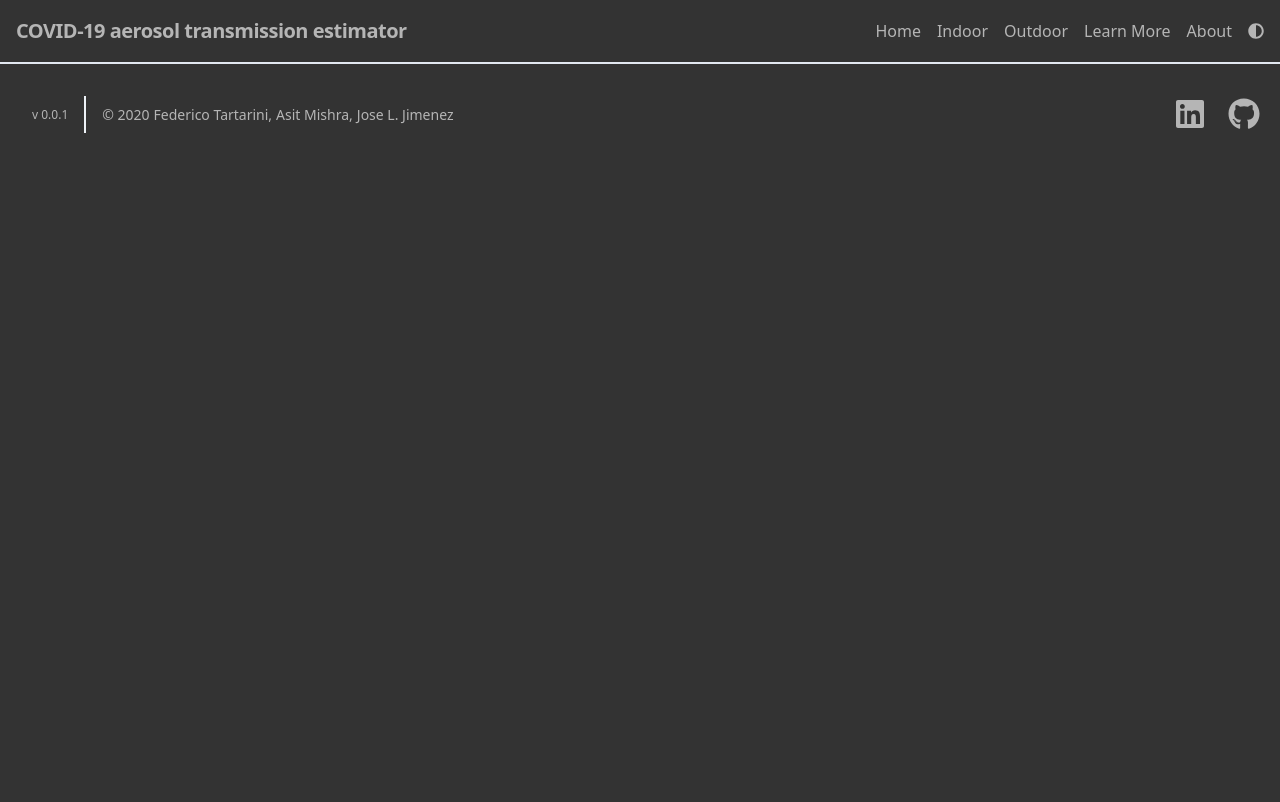
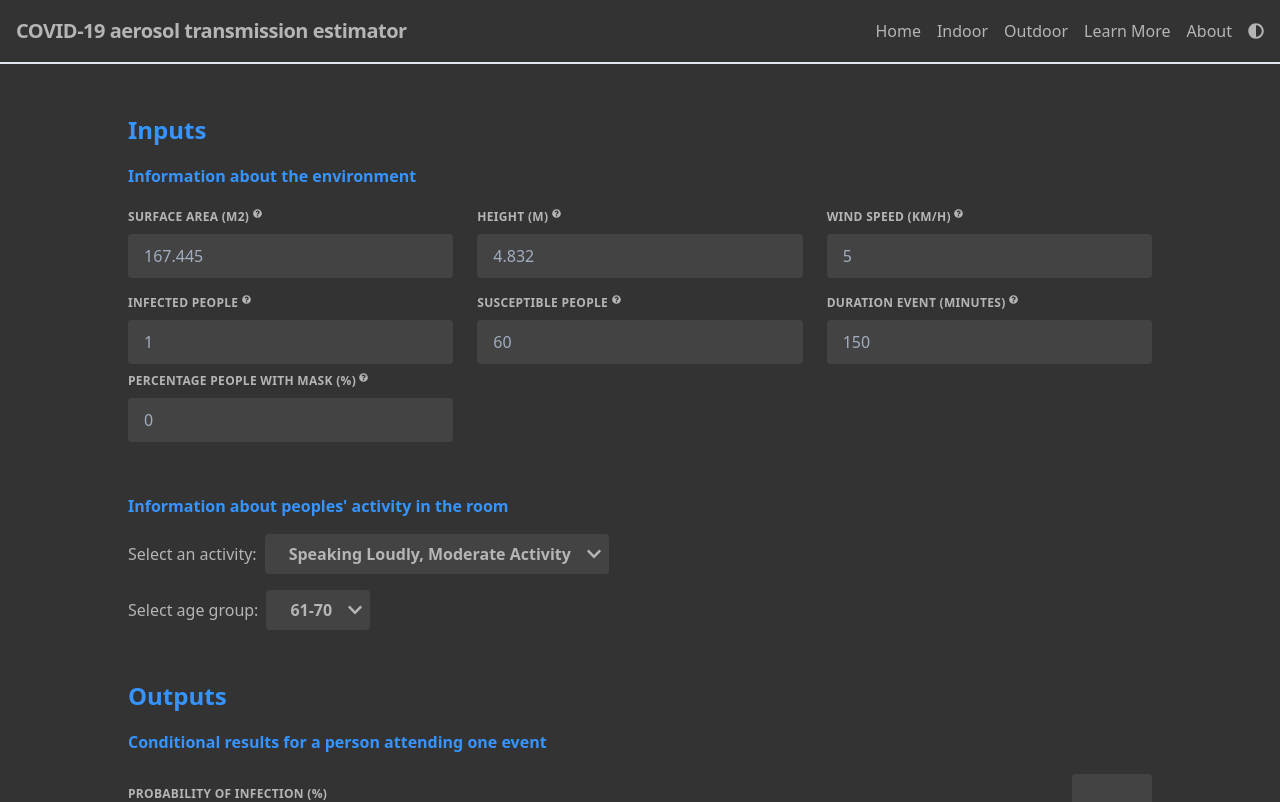
Before and after one commit to FedericoTartarini/covid-aerosol-transmission-estimator, a React (Create React App) app: page /outdoor in a window 1280 px wide. Shown: the top 802 px of the page. Built offline with nearby package versions, Linux system fonts and the light colour scheme.

Commit message:
* added outdoor calculation * removed github actions * initialized all outputs to 0

```diff
--- a/src/App.js
+++ b/src/App.js
@@ -1,5 +1,6 @@
 import React, { Suspense, useState } from "react";
 import Indoor from "./Components/Indoor";
+import Outdoor from "./Components/Outdoor";
 import { BrowserRouter as Router, Switch, Route } from "react-router-dom";
 import Loader from "./Components/Loader";
 import NavigationBar from "./Components/NavigationBar";
@@ -38,6 +39,9 @@ function App() {
               <Route path="/indoor">
                 <Indoor />
               </Route>
+              <Route path="/outdoor">
+                <Outdoor />
+              </Route>
               <Route path="/help/:id" component={HelpPage} />
             </Switch>
           </Suspense>
--- a/src/Components/Indoor.js
+++ b/src/Components/Indoor.js
@@ -57,8 +57,8 @@ class Indoor extends React.Component {
       pressure: 0.95,
       co2Outdoors: 415,
       // info event
-      decayRateVirus: 0.62,
-      depositionSurface: 0.3,
+      decayRateVirus: 0.62, // todo write about this assumption
+      depositionSurface: 0.3, // todo write about this assumption
       // info people
       susceptiblePeople: 9,
       co2EmissionRate: 0.005,
@@ -68,24 +68,24 @@ class Indoor extends React.Component {
       exhalationMaskEff: 0.5,
       inhalationMaskEff: 0.3,
       // OUTPUTS
-      area: 47,
-      volume: 142,
-      firstOrderLoss: 3.92,
-      netEmissionRate: 12.5,
-      avgQuantaConcentration: 0.01585,
-      quantaInhaledPerson: 0.00477,
-      pCondOneEventInfection: 0.0235,
-      pCondOneEventHospitalization: 0.0047,
-      pCondOneEventDeath: 0.0002,
-      pCondOneEventCarTravel: 3.3,
-      pAbsOneEventInfection: 0.0004,
-      pAbsOneEventHospitalization: 0.0001,
-      pAbsOneEventDeath: 0.0,
-      pAbsOneEventCarTravel: 0.1,
-      pAbsMultipleEventInfection: 0.0761,
-      pAbsMultipleEventHospitalization: 0.0152,
-      pAbsMultipleEventDeath: 0.0008,
-      pAbsMultipleEventCarTravel: 0.1,
+      area: "",
+      volume: "",
+      firstOrderLoss: "",
+      netEmissionRate: "",
+      avgQuantaConcentration: "",
+      quantaInhaledPerson: "",
+      pCondOneEventInfection: "",
+      pCondOneEventHospitalization: "",
+      pCondOneEventDeath: "",
+      pCondOneEventCarTravel: "",
+      pAbsOneEventInfection: "",
+      pAbsOneEventHospitalization: "",
+      pAbsOneEventDeath: "",
+      pAbsOneEventCarTravel: "",
+      pAbsMultipleEventInfection: "",
+      pAbsMultipleEventHospitalization: "",
+      pAbsMultipleEventDeath: "",
+      pAbsMultipleEventCarTravel: "",
     };
 
     this.listActivities = [
@@ -377,8 +377,8 @@ class Indoor extends React.Component {
           <meta name="description" content="content" />
         </Helmet>
         <section className="container mx-auto">
-          <div className="lg:mx-12">
-            <h1 className="title-font text-2xl mb-4 mt-12 font-bold">Inputs</h1>
+          <div className="lg:mx-12 my-4 lg:my-12">
+            <h1 className="title-font text-2xl mb-4 font-bold">Inputs</h1>
             <form className="w-full">
               <h1 className="title-font mb-4 font-bold">
                 Information about the environment
--- /dev/null
+++ b/src/Components/Outdoor.js
@@ -0,0 +1,282 @@
+import React from "react";
+import {
+  avgQuantaConcentration,
+  firstOrderLoss,
+  netEmissionRate,
+  pCondOneEventInfection,
+  quantaInhaledPerson,
+} from "../Functions/Utils";
+import { Helmet } from "react-helmet";
+import InputField from "./InputField";
+import DropDown from "./DropDown";
+import OutputField from "./OutputField";
+
+class Outdoor extends React.Component {
+  constructor(props) {
+    super(props);
+    this.state = {
+      // INPUTS
+      // info environment
+      surfaceArea: 167.445,
+      height: 4.832,
+      windSpeed: 5,
+      // info event
+      durationEvent: 150,
+      // info people
+      activity: "Speaking loudly, moderate activity",
+      ageGroup: "61-70",
+      perPeopleMask: 0,
+      numberInfected: 1,
+      susceptiblePeople: 60,
+      // CALCULATED AND ESTIMATED inputs
+      // info event
+      decayRateVirus: 9.3, // todo write about this assumption
+      depositionSurface: 0.3, // todo write about this assumption
+      controlMeasure: 0, // todo write about this assumption
+      // info people
+      breathingRate: 1.1,
+      quanta: 970,
+      maskType: "No mask",
+      exhalationMaskEff: 0,
+      inhalationMaskEff: 0,
+      // OUTPUTS
+      volume: "",
+      firstOrderLoss: "",
+      netEmissionRate: "",
+      avgQuantaConcentration: "",
+      quantaInhaledPerson: "",
+      pCondOneEventInfection: "",
+      casesArising: "",
+    };
+
+    this.listActivities = [
+      "Quite working, Seated",
+      "Speaking, Seated",
+      "Speaking loudly, Seated",
+      "Quite working, Standing",
+      "Speaking, Standing",
+      "Speaking loudly, Standing",
+      "Quite, moderate activity",
+      "Speaking, moderate activity",
+      "Speaking loudly, moderate activity",
+      "Quite, heavy activity",
+      "Speaking, heavy activity",
+      "Speaking loudly, heavy activity",
+      "Teaching, speaking",
+      "Teaching, speaking loudly",
+      "Student, speaking",
+      "Student, speaking loudly",
+    ];
+
+    this.maskTypes = [
+      "No mask",
+      "Mixed (if unsure)",
+      "Surgical mask",
+      "Cloth mask",
+      "N95",
+      "N95 - valved",
+      "Face shields",
+    ];
+
+    this.quanta_resp_data = require("../Data/quanta_resp_data.json");
+
+    let arrayAge = [];
+    Object.keys(this.quanta_resp_data).forEach(function (key) {
+      arrayAge.push(key);
+    });
+    this.ageGroups = arrayAge;
+
+    this.handleInputChange = this.handleInputChange.bind(this);
+    this.handleDroDowAct = this.handleDroDowAct.bind(this);
+    this.handleDroDowAge = this.handleDroDowAge.bind(this);
+    this.calculateOutputs = this.calculateOutputs.bind(this);
+  }
+
+  handleInputChange(evt) {
+    let tmp = this.state;
+    tmp[evt.target.name] = evt.target.value;
+
+    this.setState(tmp);
+
+    this.calculateOutputs();
+  }
+
+  calculateOutputs() {
+    let data = this.state;
+    data.volume = data.surfaceArea * data.height;
+    data.outdoorAirACH =
+      (data.windSpeed / 3.6 / Math.sqrt(data.surfaceArea)) * 3600;
+    data.firstOrderLoss = firstOrderLoss(
+      data.outdoorAirACH,
+      data.decayRateVirus,
+      data.controlMeasure,
+      data.depositionSurface
+    );
+    data.netEmissionRate = netEmissionRate(
+      data.quanta,
+      data.exhalationMaskEff,
+      data.perPeopleMask / 100,
+      data.numberInfected
+    );
+    data.avgQuantaConcentration = avgQuantaConcentration(
+      data.netEmissionRate,
+      data.firstOrderLoss,
+      data.volume,
+      data.durationEvent
+    );
+    data.quantaInhaledPerson = quantaInhaledPerson(
+      data.avgQuantaConcentration,
+      data.breathingRate,
+      data.durationEvent,
+      data.inhalationMaskEff,
+      data.perPeopleMask / 100
+    );
+    data.pCondOneEventInfection = pCondOneEventInfection(
+      data.quantaInhaledPerson
+    );
+    data.casesArising = (
+      (data.pCondOneEventInfection / 100) *
+      data.susceptiblePeople
+    ).toFixed(2);
+    data.pCondOneEventInfection = data.pCondOneEventInfection.toFixed(4);
+
+    console.log(data);
+
+    this.setState(data);
+  }
+
+  handleDroDowAct(activity) {
+    const values = this.quanta_resp_data[this.state.ageGroup][activity];
+
+    let tmp = this.state;
+
+    tmp.activity = activity;
+    tmp.breathingRate = values["Respiration.m3_min"] * 60;
+    tmp.quanta = values["QuantaEmission"];
+
+    this.setState(tmp);
+
+    this.calculateOutputs();
+  }
+
+  handleDroDowAge(ageGroup) {
+    const values = this.quanta_resp_data[ageGroup][this.state.activity];
+    let tmp = this.state;
+
+    tmp.ageGroup = ageGroup;
+    tmp.breathingRate = values["Respiration.m3_min"] * 60;
+    tmp.quanta = values["QuantaEmission"];
+
+    this.setState(tmp);
+
+    this.calculateOutputs();
+  }
+
+  render() {
+    return (
+      <div>
+        <Helmet>
+          <title>Outdoor</title>
+          <meta name="description" content="content" />
+        </Helmet>
+        <section className="container mx-auto">
+          <div className="lg:mx-12 my-4 lg:my-12">
+            <h1 className="title-font text-2xl mb-4 font-bold">Inputs</h1>
+            <form className="w-full">
+              <h1 className="title-font mb-4 font-bold">
+                Information about the environment
+              </h1>{" "}
+              <div className="flex items-end flex-wrap -mx-3 mb-2">
+                <InputField
+                  handleChange={this.handleInputChange}
+                  data={this.state}
+                  id={"surfaceArea"}
+                  label={"Surface Area (m2)"}
+                />
+                <InputField
+                  handleChange={this.handleInputChange}
+                  data={this.state}
+                  id={"height"}
+                  label={"Height (m)"}
+                />
+                <InputField
+                  handleChange={this.handleInputChange}
+                  data={this.state}
+                  id={"windSpeed"}
+                  label={"Wind Speed (km/h)"}
+                />
+              </div>
+              <div className="flex items-end flex-wrap -mx-3 mb-2">
+                <InputField
+                  handleChange={this.handleInputChange}
+                  data={this.state}
+                  id={"numberInfected"}
+                  label={"Infected people"}
+                />
+                <InputField
+                  handleChange={this.handleInputChange}
+                  data={this.state}
+                  id={"susceptiblePeople"}
+                  label={"Susceptible people"}
+                />
+                <InputField
+                  handleChange={this.handleInputChange}
+                  data={this.state}
+                  id={"durationEvent"}
+                  label={"Duration event (minutes)"}
+                />
+                <InputField
+                  handleChange={this.handleInputChange}
+                  data={this.state}
+                  id={"perPeopleMask"}
+                  label={"Percentage people with mask (%)"}
+                />
+              </div>
+            </form>
+            <h1 className="title-font mb-4 mt-12 font-bold">
+              Information about peoples' activity in the room
+            </h1>
+            <div className="flex content-center my-4">
+              <p className="py-2 mr-2">Select an activity: </p>
+              <DropDown
+                selected={this.state["activity"]}
+                listItems={this.listActivities}
+                setValue={this.handleDroDowAct}
+                width={"w-56"}
+              />
+            </div>
+            <div className="flex content-center my-4">
+              <p className="py-2 mr-2">Select age group: </p>
+              <DropDown
+                selected={this.state["ageGroup"]}
+                listItems={this.ageGroups}
+                setValue={this.handleDroDowAge}
+                width={"w-24"}
+              />
+            </div>
+            <div>
+              <h1 className="title-font text-2xl mb-4 mt-12 font-bold">
+                Outputs
+              </h1>
+              <h1 className="title-font mb-4 mt-4 font-bold">
+                Conditional results for a person attending one event
+              </h1>
+              <div className="flex items-end flex-wrap -mx-3 mb-2">
+                <OutputField
+                  label={"Probability of infection (%)"}
+                  value={this.state.pCondOneEventInfection}
+                />
+                <OutputField
+                  label={"Number of COVID cases arising"}
+                  value={this.state.casesArising}
+                />
+              </div>
+            </div>
+          </div>
+        </section>
+      </div>
+    );
+  }
+}
+
+export default Outdoor;
--- a/src/Components/OutputField.js
+++ b/src/Components/OutputField.js
@@ -6,7 +6,7 @@ function OutputField({ label, value }) {
       <p className="flex-1 uppercase tracking-wide text-xs font-bold">
         {label}
       </p>
-      <p className="outputBox flex-none w-20 rounded py-2 px-4 leading-tight">
+      <p className="outputBox h-10 w-20 rounded text-center py-2 leading-tight">
         {value}
       </p>
     </div>
```
